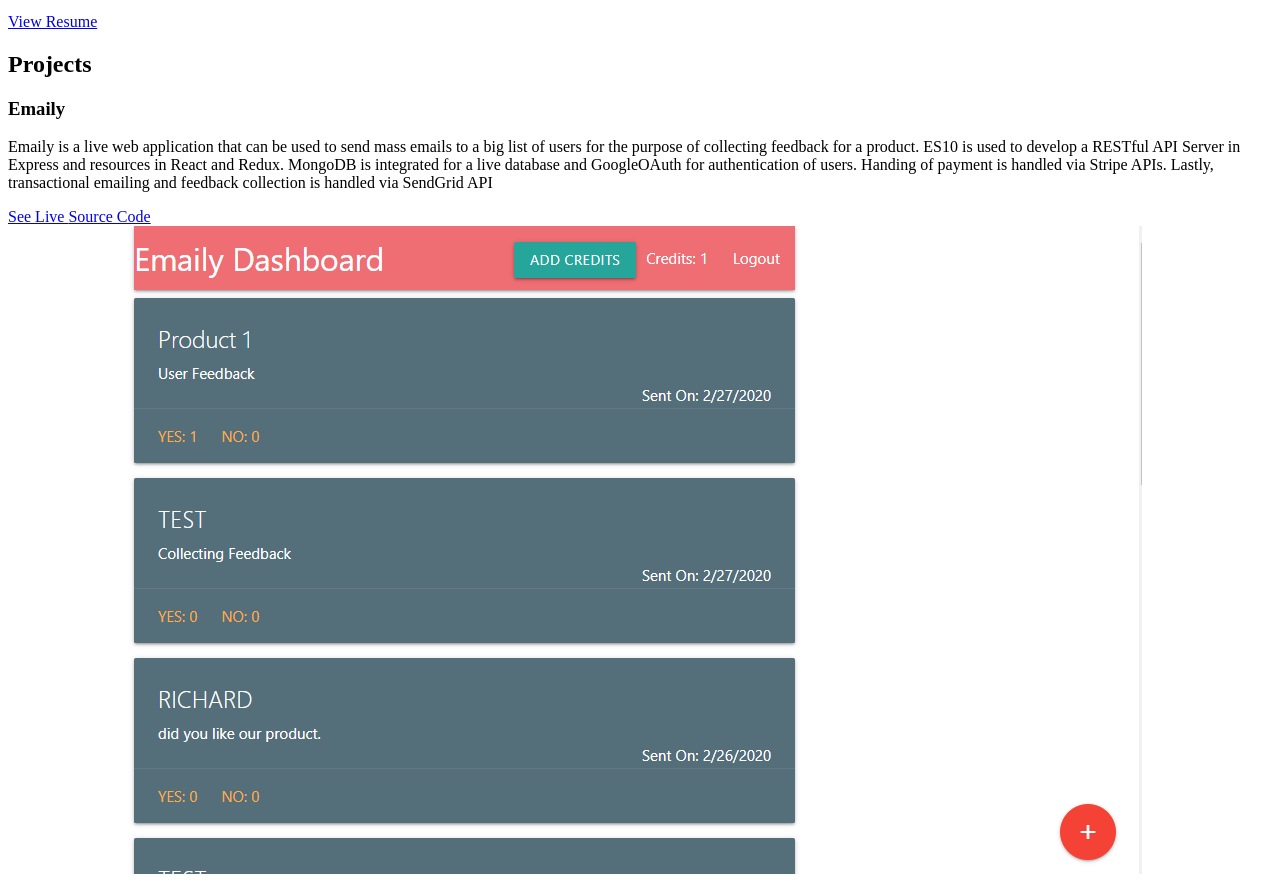
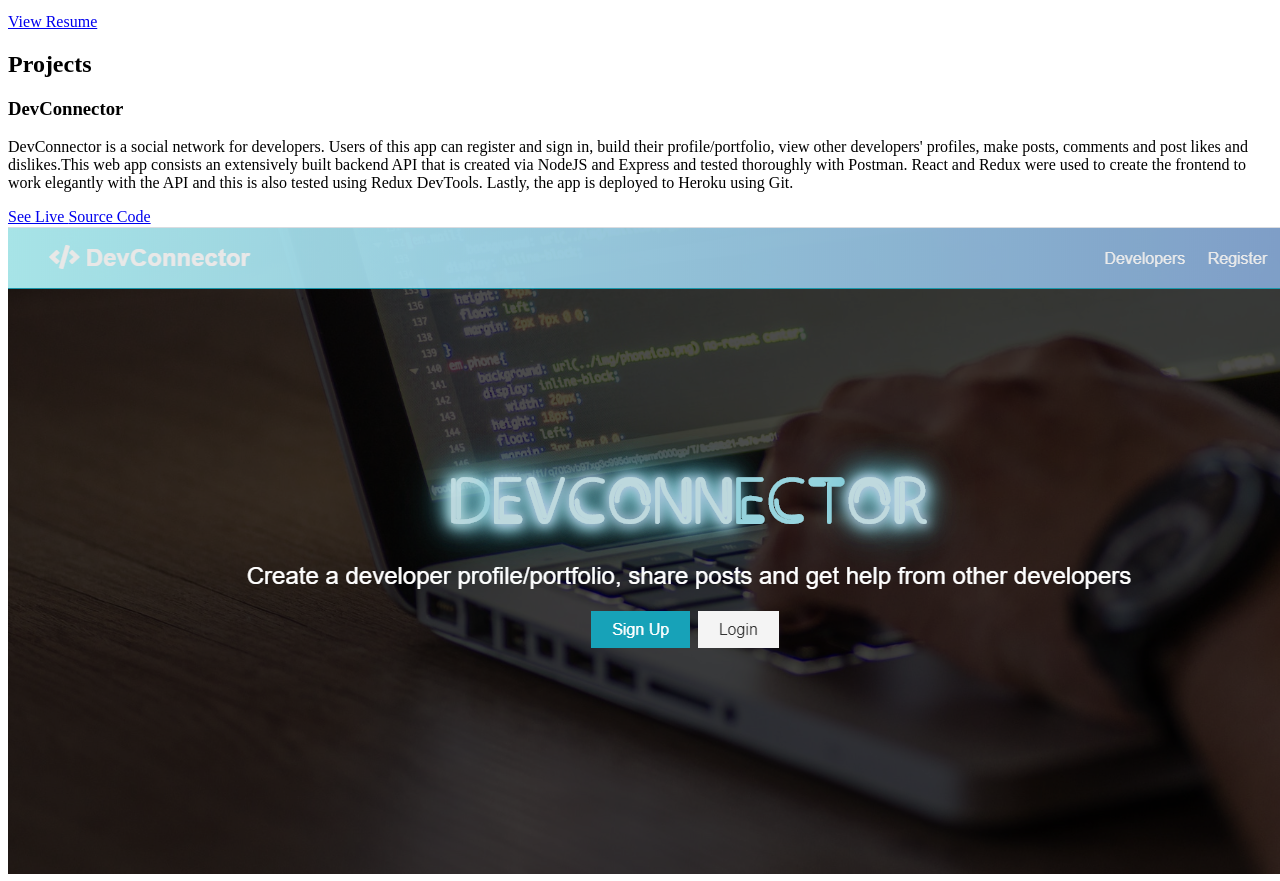
Before and after one commit to kylenrich24/Simplefolio, a website: page src/template.html in a window 1280 px wide. Shown: the part 662-1543 px from the top of the page. Drawn offline with nearby package versions, Linux system fonts and the light colour scheme.

Commit message:
added devconnector project

```diff
--- a/src/template.html
+++ b/src/template.html
@@ -116,6 +116,51 @@
           <h2 class="section-title dark-blue-text">
             Projects
           </h2>
+          <!-- Each .row is a project -->
+          <div class="row">
+            <div class="col-lg-4 col-sm-12">
+              <div class="project-wrapper__text">
+                <h3 class="project-wrapper__text-title">DevConnector</h3>
+                <div>
+                  <p class="mb-4">
+                    DevConnector is a social network for developers. Users of
+                    this app can register and sign in, build their
+                    profile/portfolio, view other developers' profiles, make
+                    posts, comments and post likes and dislikes.This web app
+                    consists an extensively built backend API that is created
+                    via NodeJS and Express and tested thoroughly with Postman.
+                    React and Redux were used to create the frontend to work
+                    elegantly with the API and this is also tested using Redux
+                    DevTools. Lastly, the app is deployed to Heroku using Git.
+                  </p>
+                </div>
+                <a
+                  target="_blank"
+                  class="cta-btn cta-btn--hero"
+                  href="https://banana-shortcake-50263.herokuapp.com/"
+                >
+                  See Live
+                </a>
+                <a
+                  target="_blank"
+                  class="cta-btn text-color-main"
+                  href="https://github.com/kylenrich24/devConnector"
+                >
+                  Source Code
+                </a>
+              </div>
+            </div>
+            <div class="col-lg-8 col-sm-12">
+              <div class="project-wrapper__image">
+                <a href="#!" target="_blank">
+                  <div data-tilt class="thumbnail rounded">
+                    <img class="img-fluid" src="./assets/devconnect.jpg" />
+                  </div>
+                </a>
+              </div>
+            </div>
+          </div>
+          <!-- /END Project -->
 
           <!-- Each .row is a project -->
           <div class="row">
```
Also changed, not shown: src/assets/devconnect.jpg (added).
